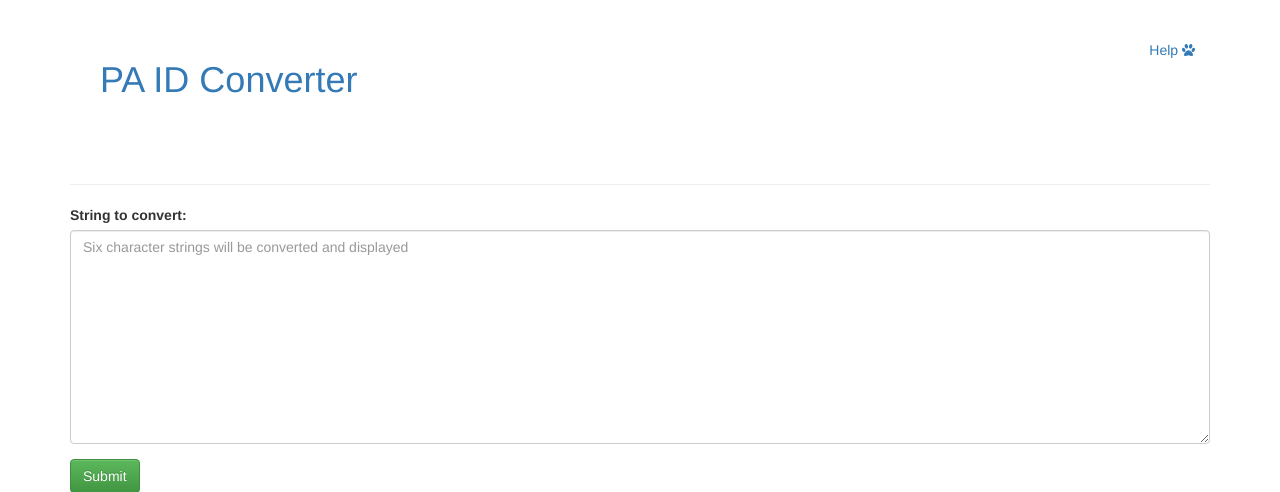
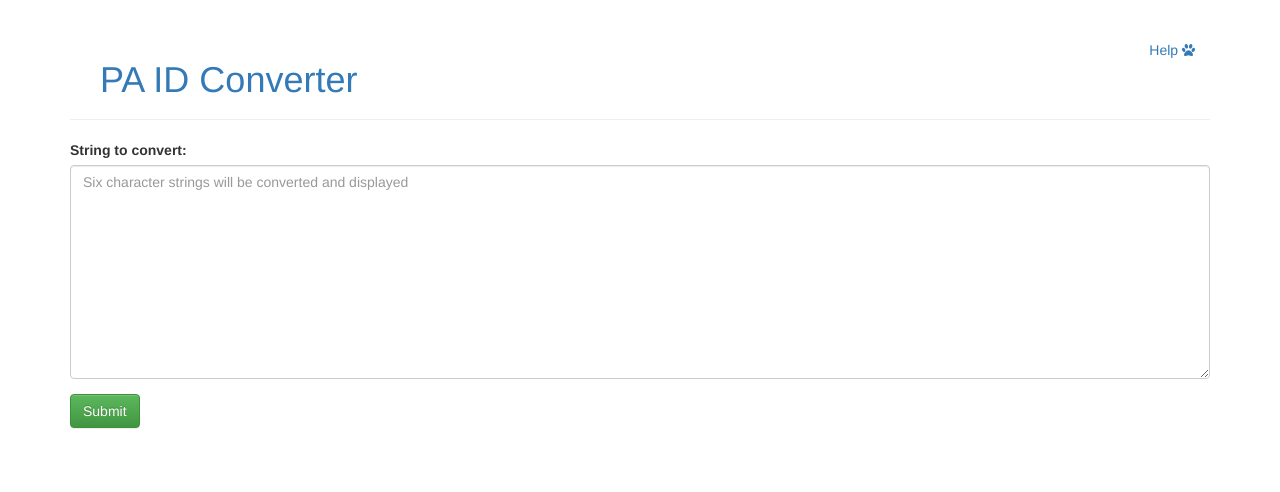
Before and after one commit to dashw00d/pa-id-converter, a Flask app: page / in a window 1280 px wide. Shown: the top 492 px of the page. Run offline with Flask 2, Linux system fonts and the light colour scheme; some libraries are stand-ins or nearby versions.

Commit message:
changed text

```diff
--- a/templates/main.html
+++ b/templates/main.html
@@ -23,8 +23,6 @@
                 <span class="pull-right"><a href="{{ url_for('help') }}"> Help <i class="fa fa-paw" aria-hidden="true"></i></a></span>
                 <div class="col-md-4 col-sm-6 col-xs-12 text-center">
 
-                    <div style="display:inline-block; width:300px; height:110px; overflow:hidden;">
-                    </div>
 
                 </div>
             </div>
```
